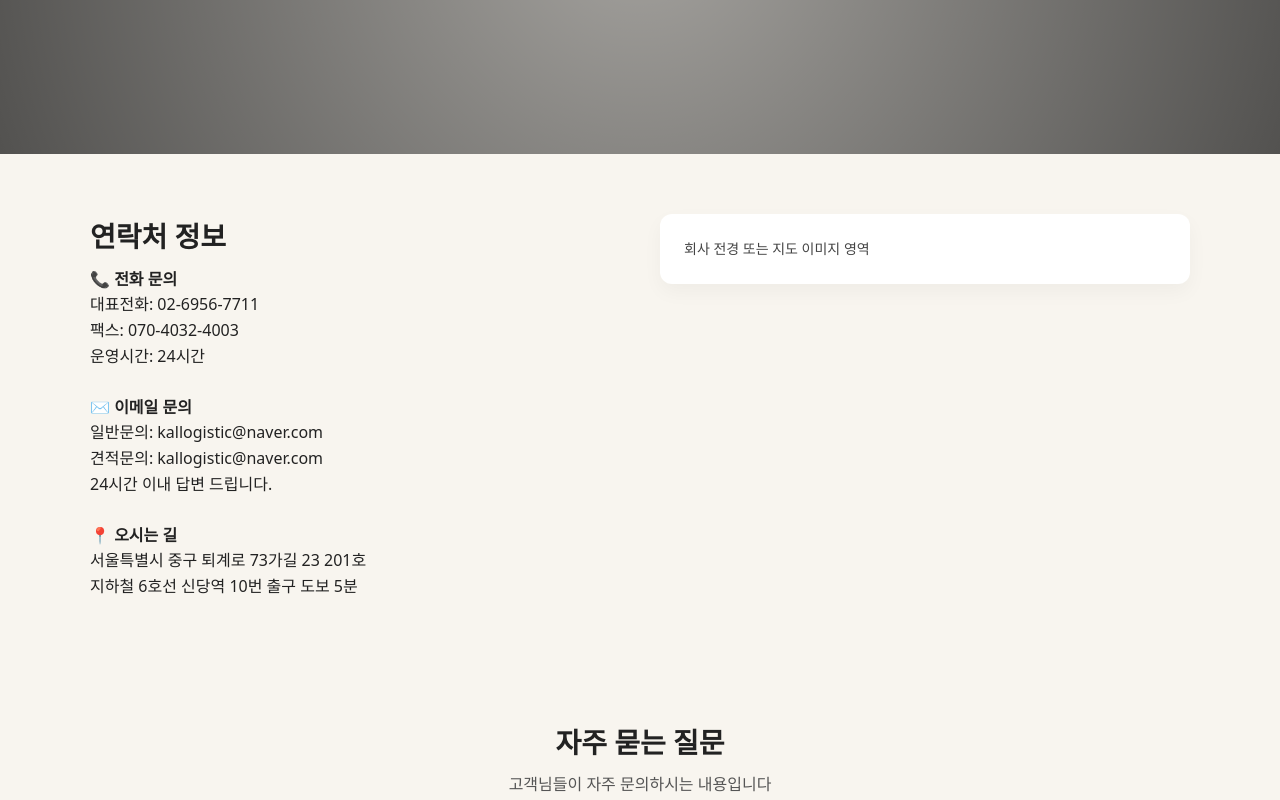
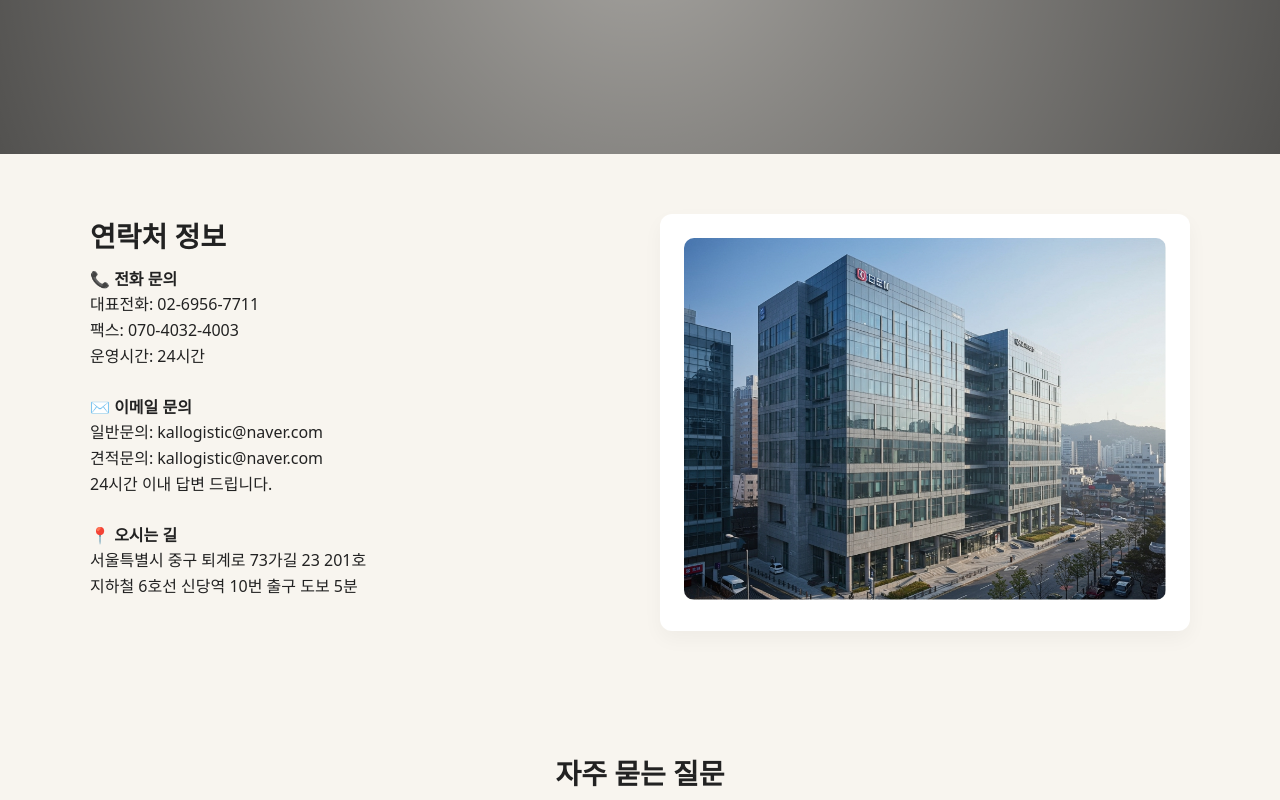
Before and after one commit to nayana34444/kallogistic, a plain HTML site: page contact.html in a window 1280 px wide. Shown: the part 383-1183 px from the top of the page. Drawn offline with Linux system fonts and the light colour scheme.

Commit message:
Update contact.html

```diff
--- a/contact.html
+++ b/contact.html
@@ -60,7 +60,7 @@
     <div>
       <!-- 지도/건물 이미지 자리 -->
       <div class="card">
-        <p>회사 전경 또는 지도 이미지 영역</p>
+        <img src="bil.jpg" alt="회사 건물 전경" style="width:100%; border-radius:10px;">
       </div>
     </div>
   </div>
```
